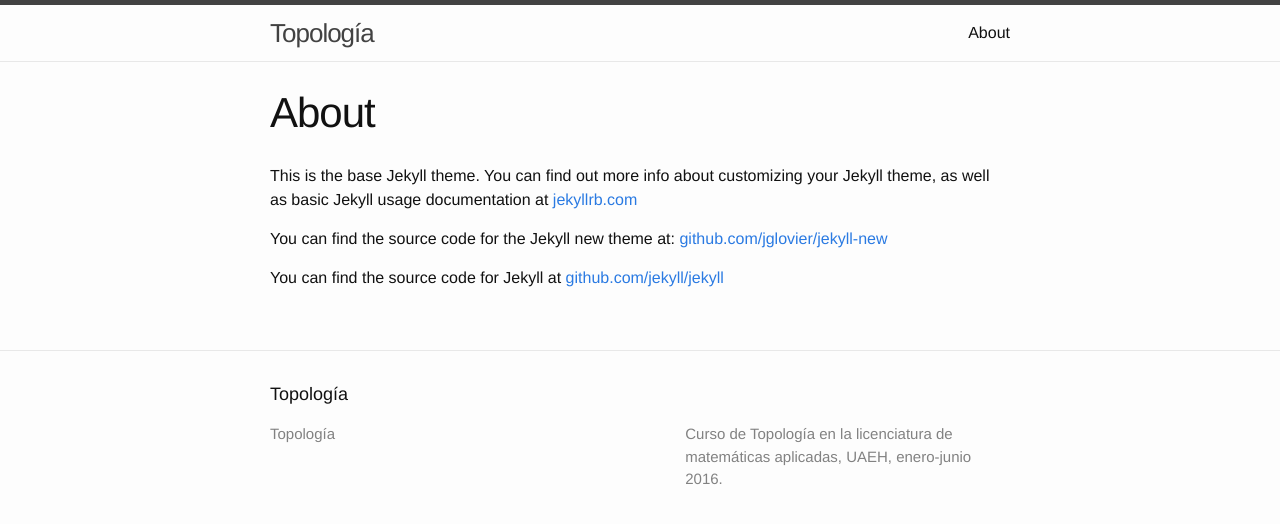
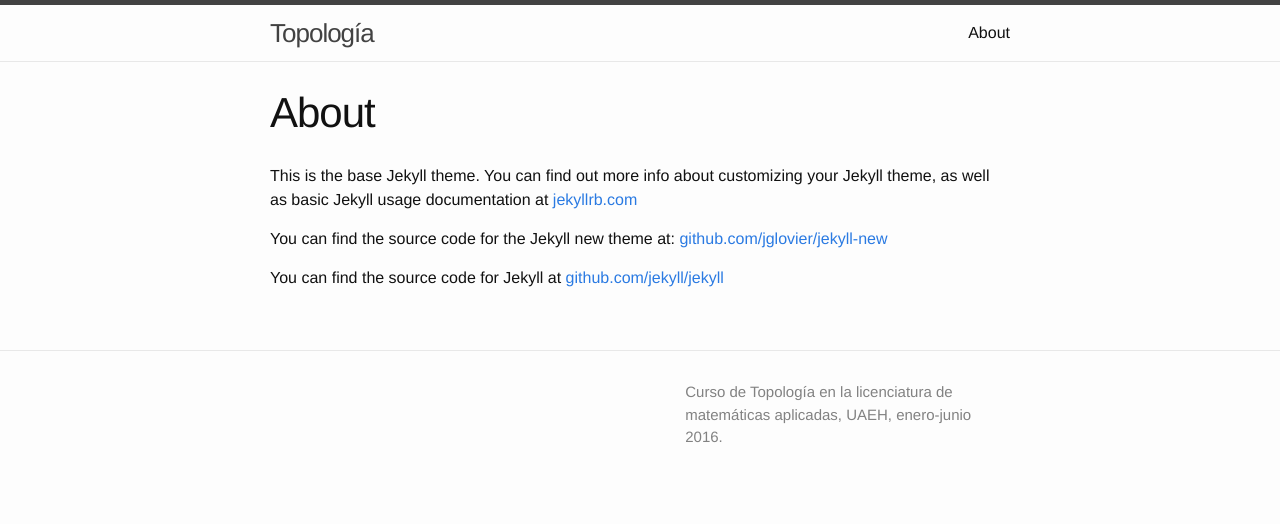
Before and after one commit to rvf0068/topologia, a Jekyll site: the page built from about.md, in a window 1280 px wide. Shown: the top 524 px of the page. Built offline with Jekyll 4.4.1, drawn with Linux system fonts in a browser that asks for light colours.

Commit message:
Remove useless information in the footer
Not sure of the design of the footer yet

```diff
--- a/_includes/footer.html
+++ b/_includes/footer.html
@@ -2,13 +2,13 @@
 
   <div class="wrapper">
 
-    <h2 class="footer-heading">{{ site.title }}</h2>
+    <!-- <h2 class="footer-heading">{{ site.title }}</h2> -->
 
     <div class="footer-col-wrapper">
       <div class="footer-col  footer-col-1">
         <ul class="contact-list">
-          <li>{{ site.title }}</li>
-          <li><a href="mailto:{{ site.email }}">{{ site.email }}</a></li>
+          <!-- <li>{{ site.title }}</li> -->
+          <!-- <li><a href="mailto:{{ site.email }}">{{ site.email }}</a></li> -->
         </ul>
       </div>
 
```
